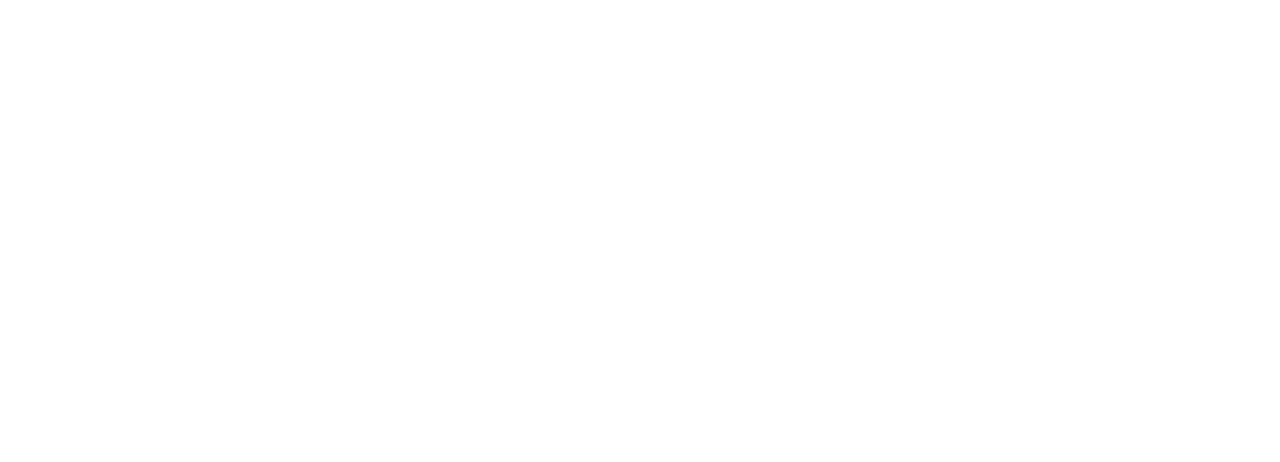
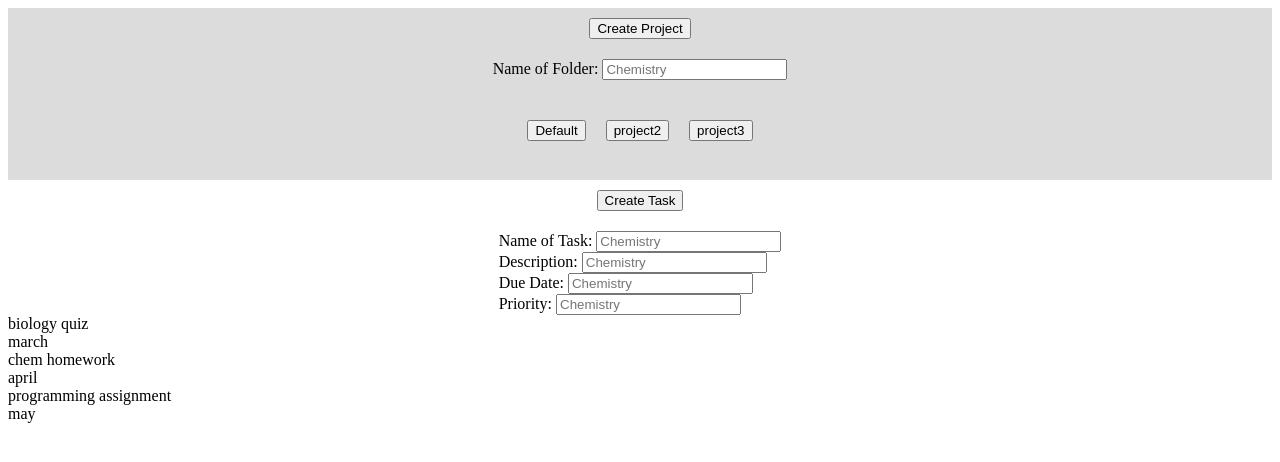
Before and after one commit to willyliu1705/odin-todo-list, a website built with webpack: page src/template.html in a window 1280 px wide. Built offline with nearby package versions, Linux system fonts and the light colour scheme.

Commit message:
Implement UI for projects and tasks

```diff
--- a/src/index.js
+++ b/src/index.js
@@ -1 +1,20 @@
-console.log("Hello World");
+import { Project } from "./project.js";
+import { Task } from "./task.js";
+import { addProject } from "./projectsDOM.js";
+import { addTask } from "./tasksDOM.js";
+import "./styles.css";
+
+const defaultProject = new Project("Default");
+const project2 = new Project("project2");
+const project3 = new Project("project3");
+
+const task1 = new Task("biology quiz", "a", "march", "low");
+const task2 = new Task("chem homework", "b", "april", "medium");
+const task3 = new Task("programming assignment", "c", "may", "high");
+
+addProject(defaultProject);
+addProject(project2);
+addProject(project3);
+addTask(task1);
+addTask(task2);
+addTask(task3);
--- /dev/null
+++ b/src/project.js
@@ -0,0 +1,13 @@
+export class Project {
+  #name;
+  #todoList;
+
+  constructor(name) {
+    this.#name = name;
+    this.#todoList = [];
+  }
+
+  get name() {
+    return this.#name;
+  }
+}
--- /dev/null
+++ b/src/projectsDOM.js
@@ -0,0 +1,12 @@
+export { addProject }
+
+const projectsDiv = document.querySelector(".projects");
+
+const projectsArray = [];
+
+function addProject(project) {
+  const singleProjectButton = document.createElement("button");
+  singleProjectButton.append(project.name);
+  singleProjectButton.classList.add("project");
+  projectsDiv.append(singleProjectButton);
+}
--- /dev/null
+++ b/src/styles.css
@@ -0,0 +1,28 @@
+* {
+  box-sizing: border-box;
+}
+
+.projects-container {
+  background-color: gainsboro;
+}
+
+.create-project, .create-task {
+  display:flex;
+  flex-direction: column;
+  justify-content: center;
+  align-items: center;
+  gap: 20px;
+}
+
+#create-project-button, #create-task-button {
+  margin-top: 10px;
+}
+
+.projects {
+  display: flex;
+  justify-content: center;
+  align-items: center;
+  gap: 20px;
+  width: auto;
+  height: 100px;
+}
--- /dev/null
+++ b/src/task.js
@@ -0,0 +1,29 @@
+export class Task {
+  #title;
+  #description;
+  #dueDate;
+  #priority;
+
+  constructor (title, description, dueDate, priority) {
+    this.#title = title;
+    this.#description = description;
+    this.#dueDate = dueDate;
+    this.#priority = priority;
+  }
+
+  get title() {
+    return this.#title;
+  }
+
+  get description() {
+    return this.#description;
+  }
+
+  get dueDate() {
+    return this.#dueDate;
+  }
+
+  get priority() {
+    return this.#priority;
+  }
+}
--- /dev/null
+++ b/src/tasksDOM.js
@@ -0,0 +1,15 @@
+export { addTask }
+
+const tasksDiv = document.querySelector(".tasks");
+
+function addTask(task) {
+  const singleTaskDiv = document.createElement("div");
+  const titleDiv = document.createElement("div");
+  titleDiv.textContent = task.title;
+  const dueDateDiv = document.createElement("div");
+  dueDateDiv.textContent = task.dueDate;
+
+  singleTaskDiv.append(titleDiv);
+  singleTaskDiv.append(dueDateDiv);
+  tasksDiv.append(singleTaskDiv);
+}
--- a/src/template.html
+++ b/src/template.html
@@ -7,5 +7,53 @@
 </head>
 <body>
 
+  <div class="projects-container">
+    <div class="create-project">
+      <div id="create-project-button">
+        <button>Create Project</button>
+      </div>
+      <div>
+        <form>
+          <label for="project-name">Name of Folder: </label>
+          <input type="text" id="project-name" placeholder="Chemistry">
+        </form>
+      </div>
+    </div>
+
+    <div class="projects"></div>
+  </div>
+
+  <div class="tasks-container">
+    <div class="create-task">
+      <div id="create-task-button">
+        <button>Create Task</button>
+      </div>
+      <div>
+        <form>
+          <div>
+            <label for="task-name">Name of Task: </label>
+            <input type="text" id="task-name" placeholder="Chemistry">
+          </div>
+
+          <div>
+            <label for="description">Description: </label>
+            <input type="text" id="description" placeholder="Chemistry">
+          </div>
+
+          <div>
+            <label for="due-date">Due Date: </label>
+            <input type="text" id="due-date" placeholder="Chemistry">
+          </div>
+
+          <div>
+            <label for="priority">Priority: </label>
+            <input type="text" id="priority" placeholder="Chemistry">
+          </div>
+        </form>
+      </div>
+    </div>
+
+    <div class="tasks"></div>
+  <div>
 </body>
 </html>
```
